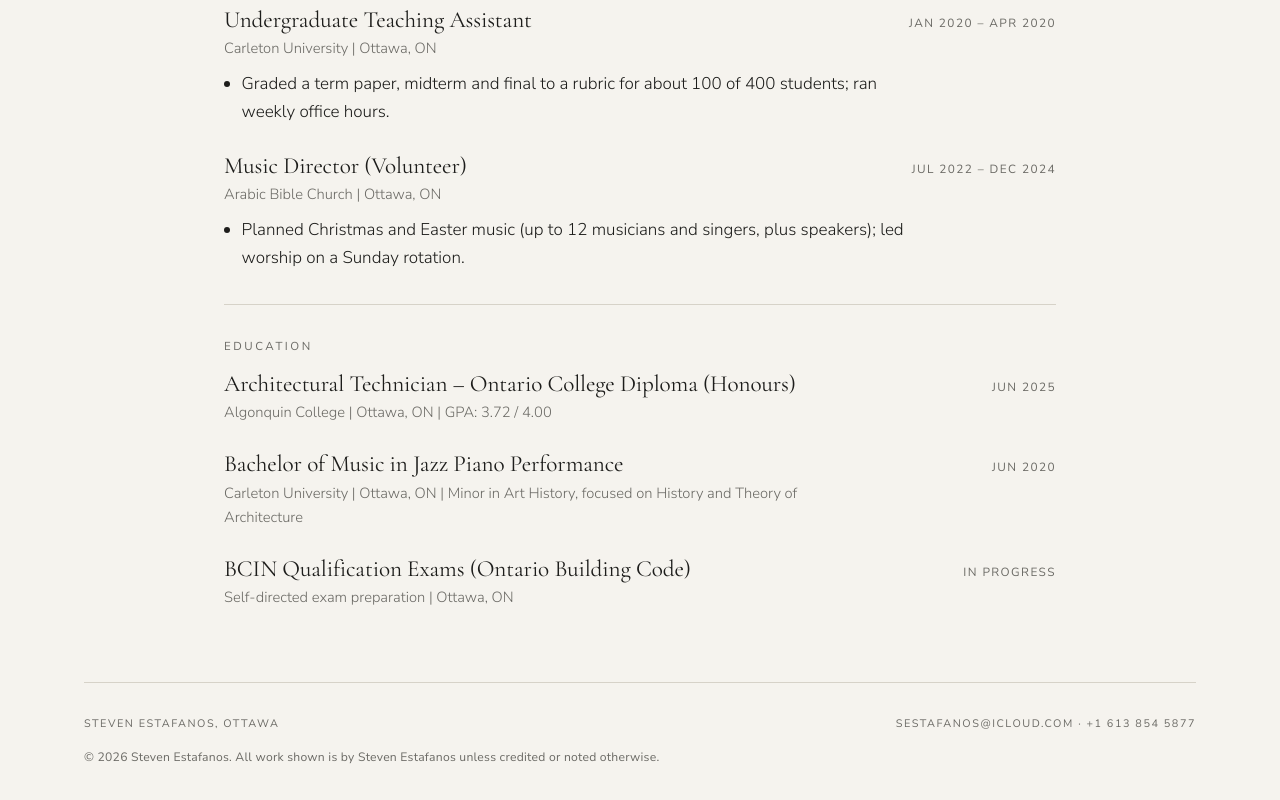
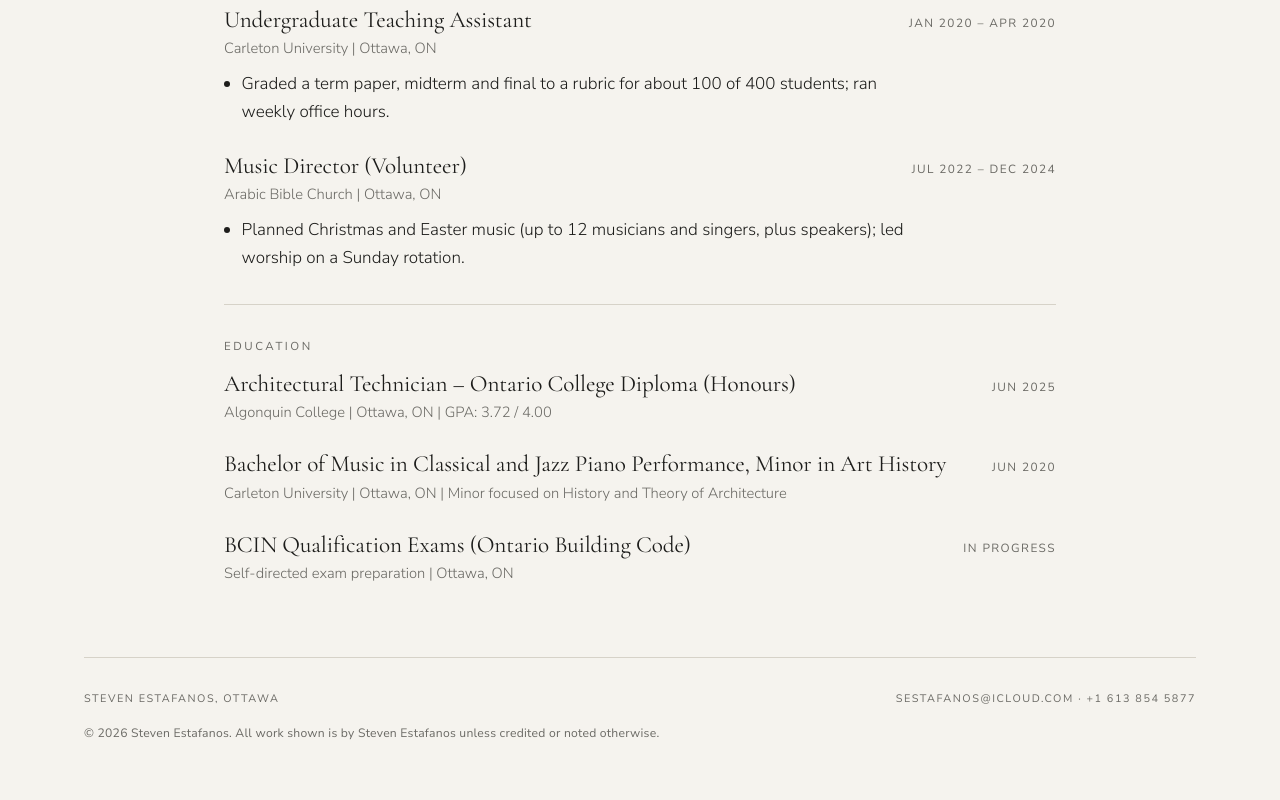
Before and after one commit to stevenestafanos/stevenestafanos.github.io, a plain HTML site: page resume.html in a window 1280 px wide. Shown: the part 2091-2891 px from the top of the page. Drawn offline with nearby package versions, Linux system fonts and the light colour scheme.

Commit message:
Resume update

```diff
--- a/resume.html
+++ b/resume.html
@@ -135,8 +135,8 @@
           <p class="org">Algonquin College | Ottawa, ON | GPA: 3.72 / 4.00</p>
         </div>
         <div class="job">
-          <div class="hd"><h3>Bachelor of Music in Jazz Piano Performance</h3><span class="when">Jun 2020</span></div>
-          <p class="org">Carleton University | Ottawa, ON | Minor in Art History, focused on History and Theory of Architecture</p>
+          <div class="hd"><h3>Bachelor of Music in Classical and Jazz Piano Performance, Minor in Art History</h3><span class="when">Jun 2020</span></div>
+          <p class="org">Carleton University | Ottawa, ON | Minor focused on History and Theory of Architecture</p>
         </div>
         <div class="job">
           <div class="hd"><h3>BCIN Qualification Exams (Ontario Building Code)</h3><span class="when">In progress</span></div>
```
Also changed, not shown: index.html (+1 -1 lines), 1 other file.
